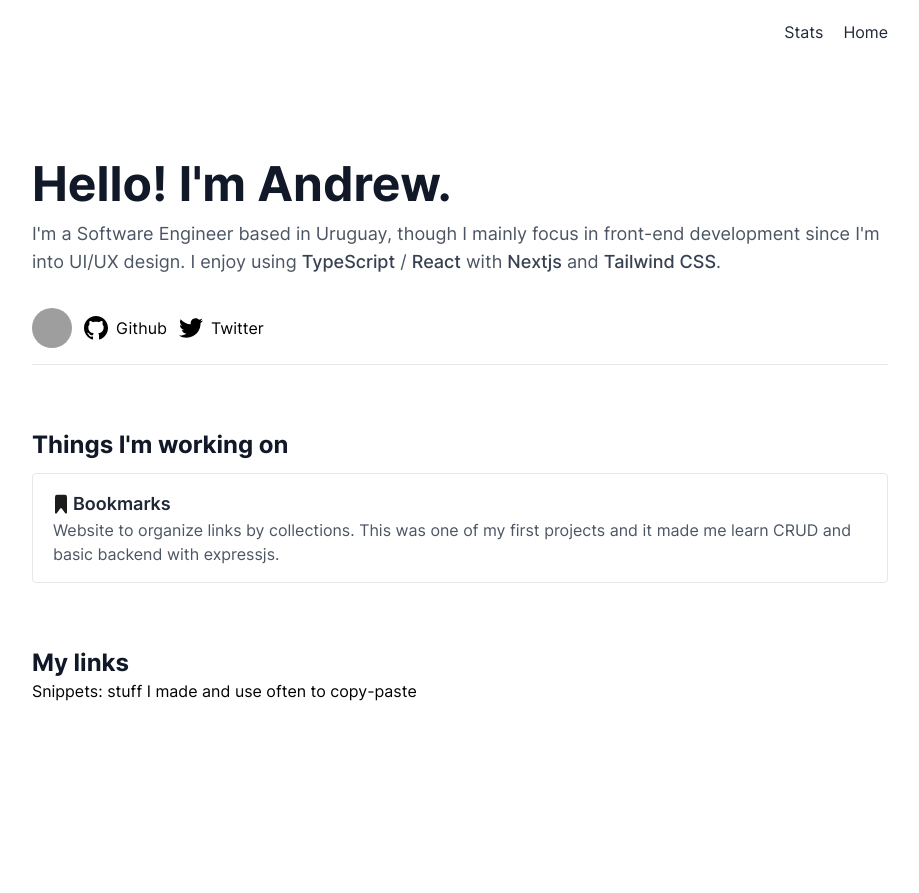
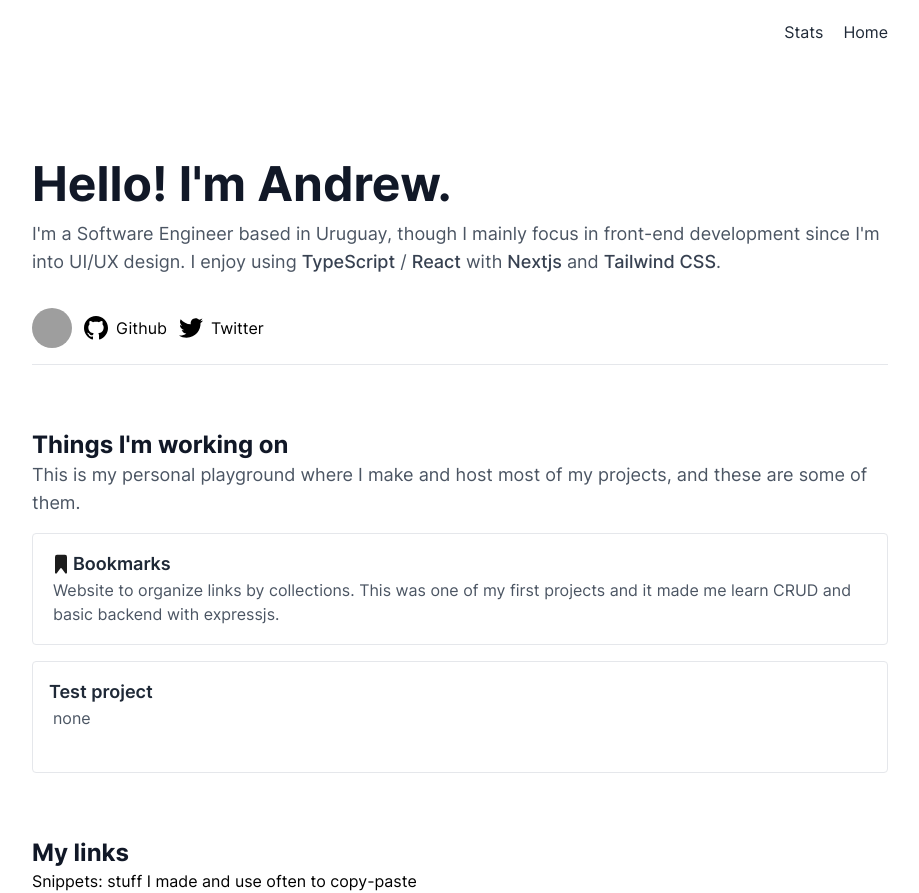
Before and after one commit to andresmarpz/website, a Next.js app: page / in a window 1280 px wide. Shown: the whole page, without its empty margins (180-1099 px from the left). Before the commit the page ends 864 px from the top, so only its background shows below. Built offline with nearby package versions, Linux system fonts and the light colour scheme; grey boxes are pictures that could not be loaded.

Commit message:
Change project component

```diff
--- a/components/Project.tsx
+++ b/components/Project.tsx
@@ -7,10 +7,15 @@ const Project = (props: {
     description: string;
     link: string;
     icon?: string;
+    className?: string;
 }) => {
     return (
-        <a href={props.link}>
-            <div className="border border-gray-200 rounded p-4 text-gray-600">
+        <a href={props.link} className="h-10">
+            <div
+                className={
+                    'border border-gray-200 rounded p-4 text-gray-600 h-28 mt-4 overflow-hidden' +
+                    (props.className === undefined ? '' : props.className)
+                }>
                 <div className="flex">
                     {props.icon !== undefined ? (
                         <Image src={props.icon} width={24} height={24} />
--- /dev/null
+++ b/data/projects/test.json
@@ -0,0 +1,5 @@
+{
+    "title": "Test project",
+    "description": "none",
+    "link": "/"
+}
--- a/pages/index.tsx
+++ b/pages/index.tsx
@@ -78,9 +78,12 @@ export default function Home({ projects }: props) {
                     <h2 className="text-gray-900 text-2xl font-bold mt-16">
                         Things I'm working on
                     </h2>
-                    <div className="mt-3">
-                        {/* <h2>This is my personal playground</h2> */}
-                        {projects.map((project) => (
+                    <div>
+                        <h2 className="text-gray-600 text-lg">
+                            This is my personal playground where I make and host
+                            most of my projects, and these are some of them.
+                        </h2>
+                        {projects.map((project, index) => (
                             <Project
                                 key={project.title}
                                 title={project.title}
```
